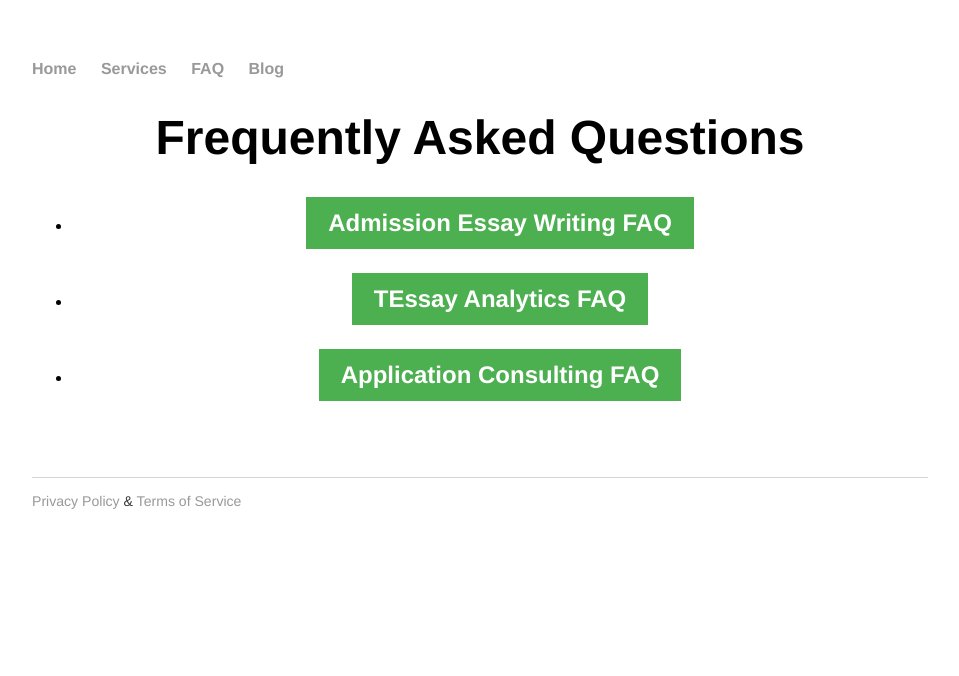
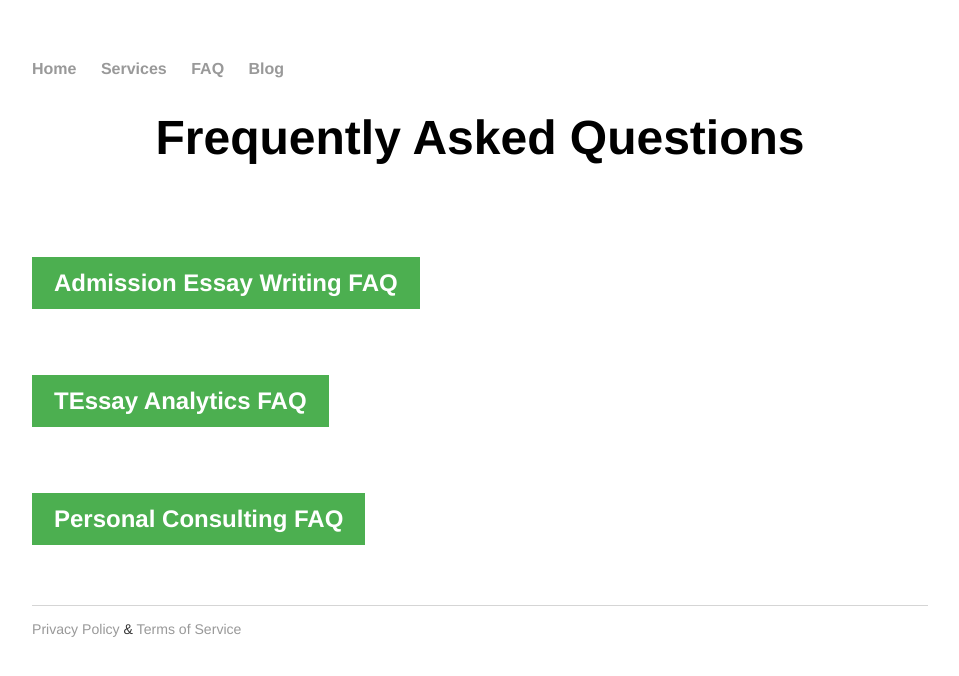
Before and after one commit to RagingTiger/PnFTech.github.io, a Jekyll site: the page built from faq/index.html, in a window 1280 px wide. Shown: the top 676 px of the page, without its empty margins (160-1119 px from the left). Built offline with Jekyll 4.4.1, drawn with Linux system fonts in a browser that asks for light colours.

Commit message:
formatted service and faq page

```diff
--- a/css/main.css
+++ b/css/main.css
@@ -159,4 +159,9 @@
     font-size: 18px;
   }
 
+  ol {
+    font-family: 'Arial';
+    font-size: 18px;
+  }
+
 }
--- a/faq/index.html
+++ b/faq/index.html
@@ -6,24 +6,20 @@
 <div class="blurb">
 	<h1>Frequently Asked Questions</h1>
 </div><!-- /.blurb -->
+<br>
+<br>
+<div>
 
-<div>
-	<ul>
-		<li><div class="button">
-			<h3><a class="button" href="/essay_faq">Admission Essay Writing FAQ</a></h3>
-		</div>
-		</li>
+		<h3><a class="button" href="/essay_faq">Admission Essay Writing FAQ</a></h3>
 
-		<li><div class="button">
-			<h3><a class="button" href="/analytics_faq">TEssay Analytics FAQ</a></h3>
-		</div>
-		</li>
+		<br>
 
-		<li><div class="button">
-			<h3><a class="button" href="/consulting_faq">Application Consulting FAQ</a></h3>
-		</div>
-		</li>
-	<ul>
+		<h3><a class="button" href="/analytics_faq">TEssay Analytics FAQ</a></h3>
+
+		<br>
+
+		<h3><a class="button" href="/consulting_faq">Personal Consulting FAQ</a></h3>
+
 		<br>
 		<br>
 </div>
```
Also changed, not shown: services/index.html (+12 -17 lines).
